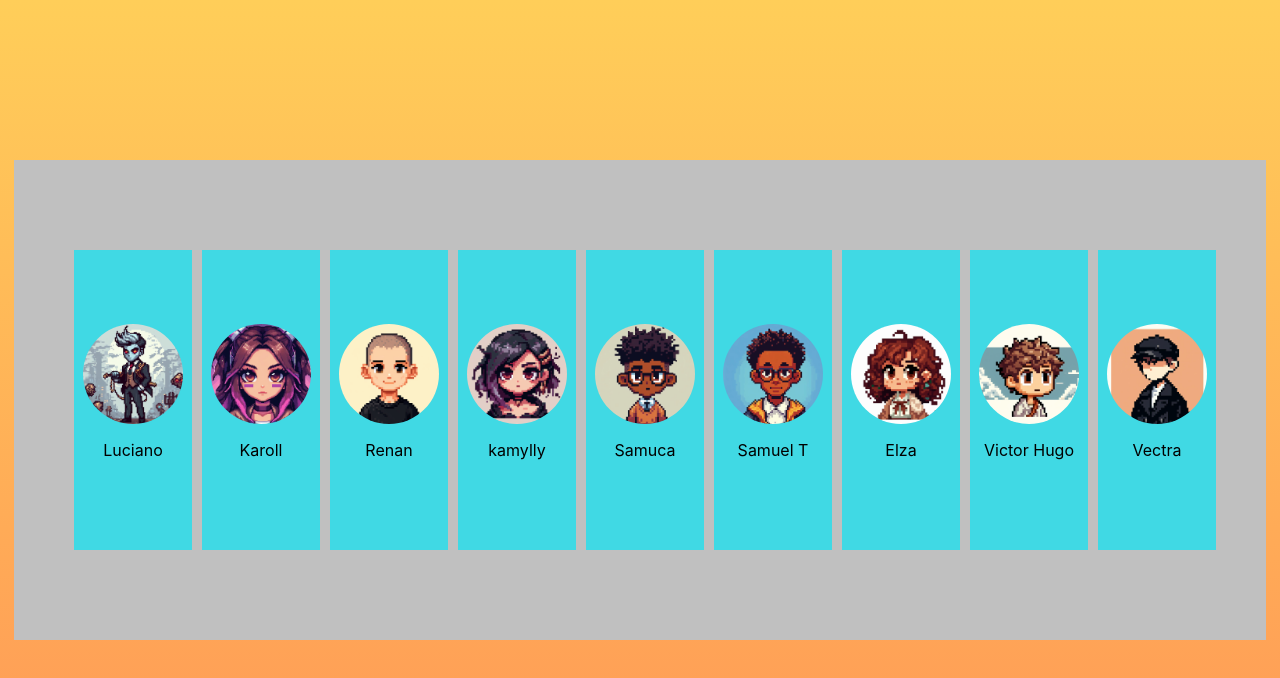
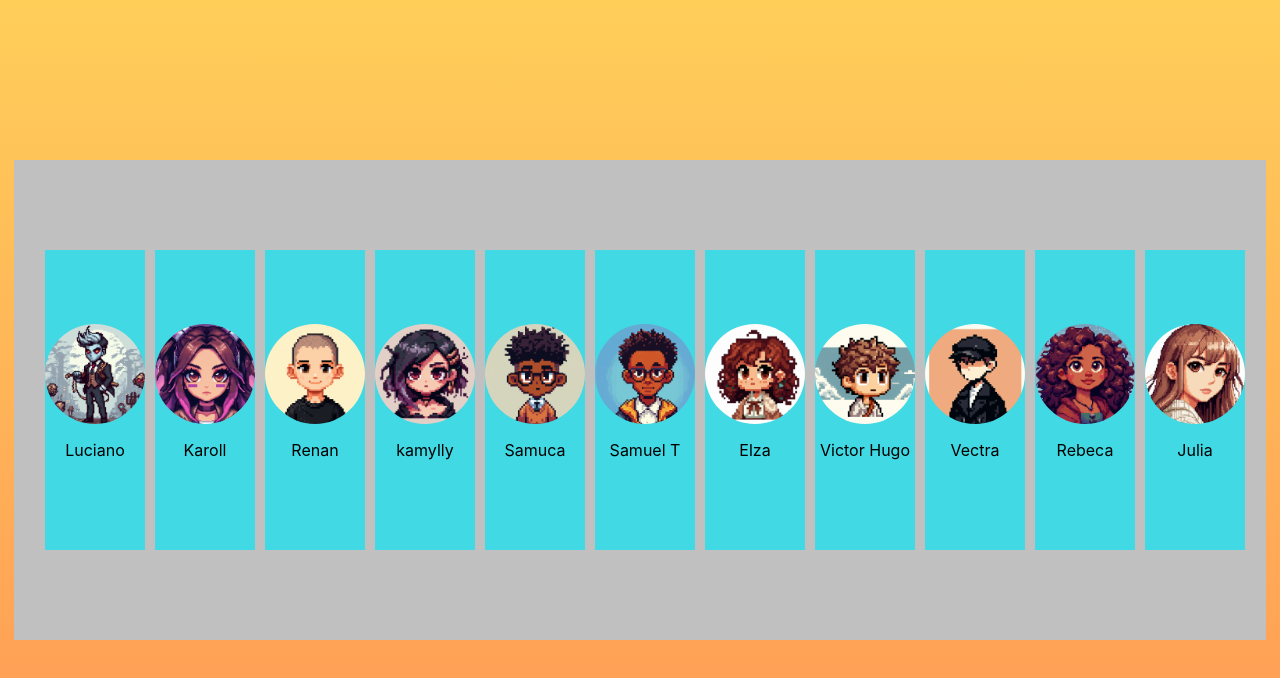
Before and after one commit to DanielMoura1/Culto, a React (Create React App) app: page / in a window 1280 px wide. Shown: the top 678 px of the page. Built offline with nearby package versions, Linux system fonts and the light colour scheme.

Commit message:
criar mais personagens

```diff
--- a/src/App.css
+++ b/src/App.css
@@ -235,7 +235,7 @@
     overflow-y: auto; /* Habilita a rolagem horizontal quando necessário */
     white-space: nowrap;
     padding-left: 0px;
-    padding-top: 650px;
+    padding-top: 950px;
 
     margin-right: 0px;
 
--- a/src/selecao.js
+++ b/src/selecao.js
@@ -20,7 +20,7 @@ function Selecao() {
     const [imgg,setImgg] =useState('')
     const monitor=['recebeu :'+recebido+' de prejuízo. teste1','recebeu:'+recebido+'de prejuízo. teste2','recebeu:'+recebido+'de prejuízo. teste3']
     const [texto,setTexto] =useState('')
-    const ab=['Paralisa o adversário por 6 rodadas','Envenena o adversário por 3 rodadas causando 30 de prejuízo','Joga uma moeda para cima e tem 50% de chance de curar 200 de vida sua ou 50 de vida do adversário','Fica 10 rodadas recebendo apenas a metade do prejuizo']
+    const ab=['Paralisa o adversário por 3 rodadas','Envenena o adversário por 3 rodadas causando 30 de prejuízo','Joga uma moeda para cima e tem 50% de chance de curar 200 de vida sua ou 50 de vida do adversário','Fica 10 rodadas recebendo apenas a metade do prejuizo']
 
     function escolher(nome,img,tex){
 
@@ -282,6 +282,22 @@ function Selecao() {
                         </p>
                     </div>
                 </div>
+                <div className='caixaSel'onClick={()=>escolher('karol','Rebeca.jpeg',ab[1])} >
+                    <img className='image' src="Rebeca.jpeg"></img>
+                    <div>
+                        <p>
+                            Rebeca
+                        </p>
+                    </div>
+                </div>
+                <div className='caixaSel'onClick={()=>escolher('luciano','julia.jpeg',ab[0])} >
+                    <img className='image' src="julia.jpeg"></img>
+                    <div>
+                        <p>
+                            Julia
+                        </p>
+                    </div>
+                </div>
 
 
             </div>
```
Also changed, not shown: public/Rebeca.jpeg (added), public/julia.jpeg (added).
